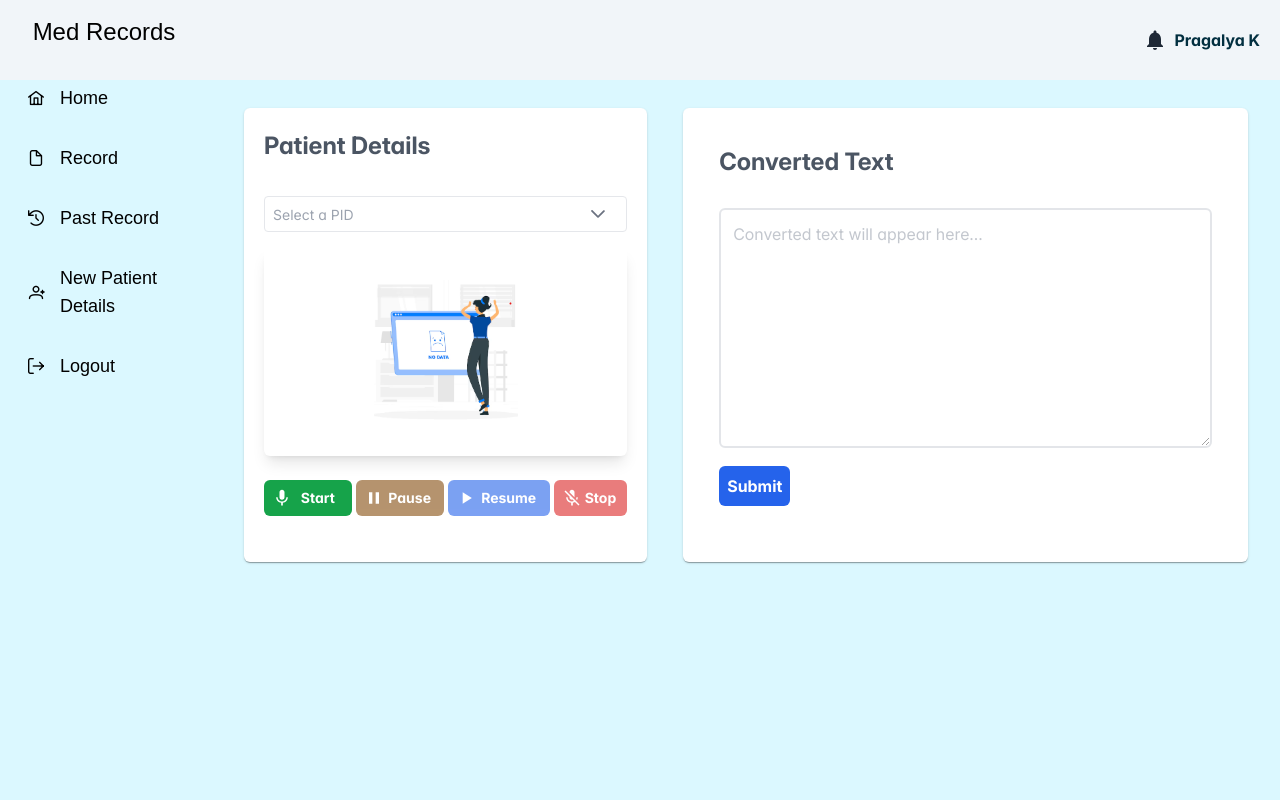
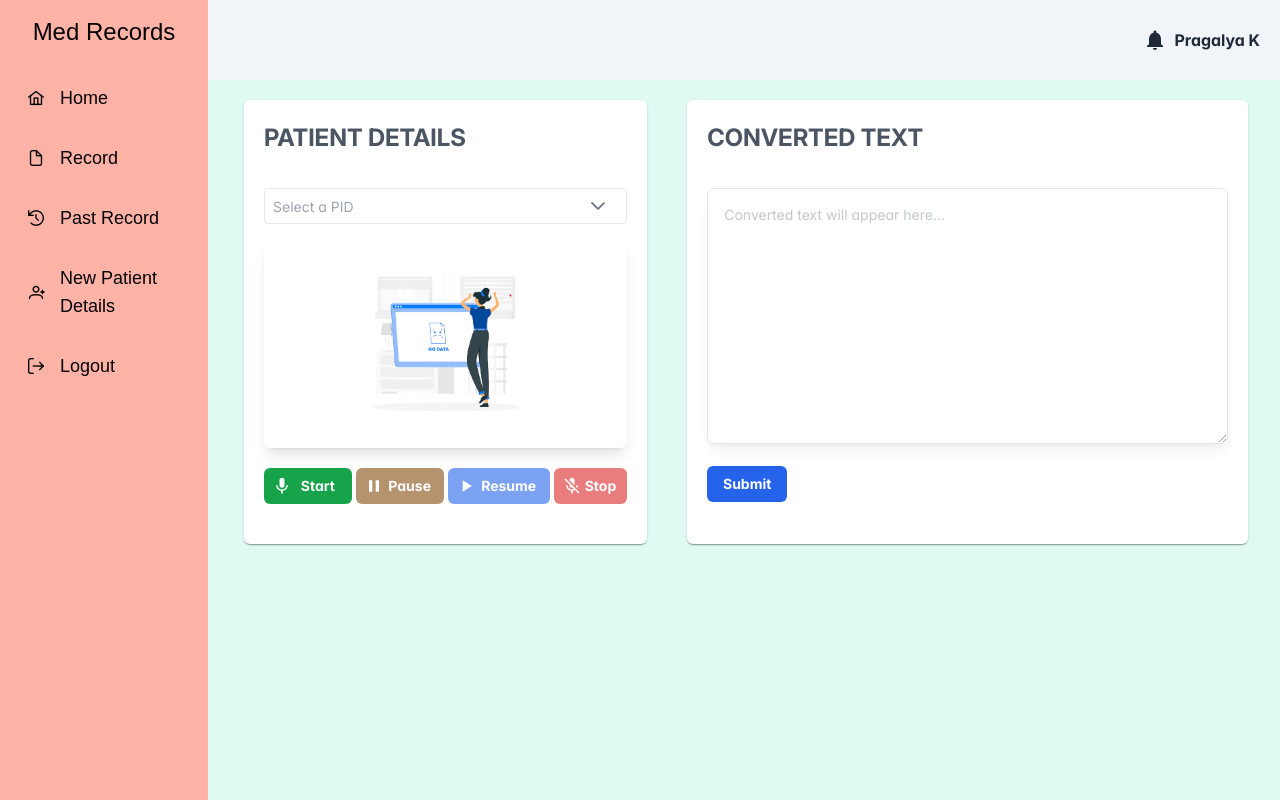
Before and after one commit to PragaL15/med_admin, a React (Vite) app: page /record in a window 1280 px wide. Built offline with nearby package versions, Linux system fonts and the light colour scheme; no server answers; sample sign-in values are in the browser's storage; a web font is replaced by a local one.

Commit message:
Updated code

```diff
--- a/src/App.css
+++ b/src/App.css
@@ -10,7 +10,7 @@
     @apply w-full h-9 mt-1 border-2 rounded p-3 text-sm focus:outline-none focus:ring-0 focus:border-gray-400;
 }
 .input-class-drop {
-    @apply w-full h-9 mt-1 border rounded p-1 text-sm focus:outline-none focus:ring-0 focus:border-gray-300 z-auto;
+    @apply w-full h-9 mt-1 border rounded p-1 text-sm focus:outline-none focus:ring-0 focus:border-gray-400 z-auto;
 }
 
 
@@ -32,17 +32,15 @@
      @apply bg-white border border-gray-300 rounded-md shadow-lg ;
 }
 
-/* Style individual items in the dropdown */
 .p-dropdown-item {
-    @apply text-sm text-gray-700 hover:bg-blue-100 hover:text-blue-700 px-3 py-2;
+    @apply text-sm text-gray-700 hover:bg-red-50 hover:text-red-700 px-3 py-2;
 }
 
-/* Style selected or active item */
 .p-dropdown-item.p-highlight {
-    @apply bg-blue-500 text-white;
+    @apply bg-red-50 text-red-700;
 }
 .custom-dropdown-panel {
-    position: absolute; /* Position the dropdown absolutely */
-    z-index: 10; /* Set the z-index lower than the navbar */
-    top: 100%; /* Ensure it is positioned below the input field */
+    position: absolute;
+    z-index: 10;
+    top: 100%;
 }
--- a/src/components/AddPatient/AddPatients.jsx
+++ b/src/components/AddPatient/AddPatients.jsx
@@ -110,7 +110,6 @@ export default function PatientForm({
   return (
       <div className="w-full p-6 bg-rec_bac ">
       <h1 className="text-2xl font-bold mb-6 ">Add Patient Details</h1>
-  {/* which div I need to wrap and have a max height */}
   <div className="w-full max-h-96 p-6 border rounded-lg shadow-lg space-y-6 bg-Add_details_bac overflow-y-auto">
         <div className="flex">
           <div className="ml-4 w-1/2">
@@ -166,8 +165,6 @@ export default function PatientForm({
             )}
           </div>
         </div>
-
-        {/* Address */}
         <div className="flex">
           <div className="ml-4 w-1/3">
             <label className="label-class">Street:</label>
--- a/src/components/Record/PatientCard.jsx
+++ b/src/components/Record/PatientCard.jsx
@@ -225,9 +225,9 @@ export default function PatientCard() {
   };
 
   return (
-    <div className="inline w-full gap-4 mt-7 md:flex">
+    <div className="inline w-full gap-5 mt-5 md:flex">
       <Card
-        title="Patient Details"
+        title="PATIENT DETAILS"
         className="w-full mt-6 ml-1 md:w-2/5 md:mt-0 "
       >
         <div className="card inline justify-content-center ">
@@ -284,7 +284,7 @@ export default function PatientCard() {
           </Card>
         </div>
 
-        <div className="flex gap-1 mt-6">
+        <div className="flex gap-1 mt-5">
           <Button
             onClick={startRecording}
             icon={<MicIcon sx={{ width: 20, height: 20 }} />}
@@ -317,20 +317,20 @@ export default function PatientCard() {
       </Card>
 
       <Card
-  className="w-full mt-4 md:w-1/2 lg:w-3/5 md:mt-0 p-4 ml-5 bg-white"
-  title="Converted Text"
+  className="w-full md:w-1/2 lg:w-3/5 md:mt-0  ml-5 bg-white"
+  title="CONVERTED TEXT"
 >
   <InputTextarea
     disabled
     rows={5}
     value={recordedText}
-    className="w-full h-60 border-2 border-gray-300 rounded-md p-3 focus:outline-none focus:ring-2 focus:ring-blue-500"
+    className="w-full h-64 border text-sm shadow-lg border-gray-300 rounded-md p-4 mt-1 focus:outline-none focus:ring-2 focus:ring-blue-500"
     placeholder="Converted text will appear here..."
   />
   <Button
     onClick={handleSubmit}
     label="Submit"
-    className="bg-blue-600 text-white p-2 mt-3"
+    className="bg-blue-600  text-white text-sm p-2 w-20 mt-4"
   />
 </Card>
     </div>
--- a/tailwind.config.js
+++ b/tailwind.config.js
@@ -4,14 +4,16 @@ module.exports = {
     './index.html',
     './src/**/*.{js,jsx,ts,tsx}',
   ],
+
   theme: {
     extend: {
       colors: {
-        "side-blue": "#022F40",
-        "theme-color": "#DBF8FF",
+        "side-bar": "#FFB3A7",
+        "theme-color": "#defaf3",
         'custom-blue': '#e3f2fd',
-        "pale-blue":'#DBF8FF',
-        "rec_bac":'#F0FCFF'
+        "pale-blue":'#defaf3',
+        "rec_bac":'#defaf3',
+        "Add_details_bac":'#fcf4f0'
       },
       height: {
         "88": "22rem",
@@ -22,6 +24,13 @@ module.exports = {
       fontFamily: {
         sans: ['Mona Sans', 'sans-serif'], // Use Mona Sans as your default sans font
       },
+      '.input-class-drop': {
+        '@apply w-full h-10 border border-gray-300 rounded-md px-3 text-sm text-gray-700 focus:outline-none focus:ring-2 focus:ring-blue-500 focus:border-blue-500 placeholder-gray-400': {},
+      },
+      '.input-class-inpbox':{
+        '@apply w-full h-9 mt-2 border rounded p-3 text-sm':{},
+      },
+
     },
   },
   plugins: [],
```
